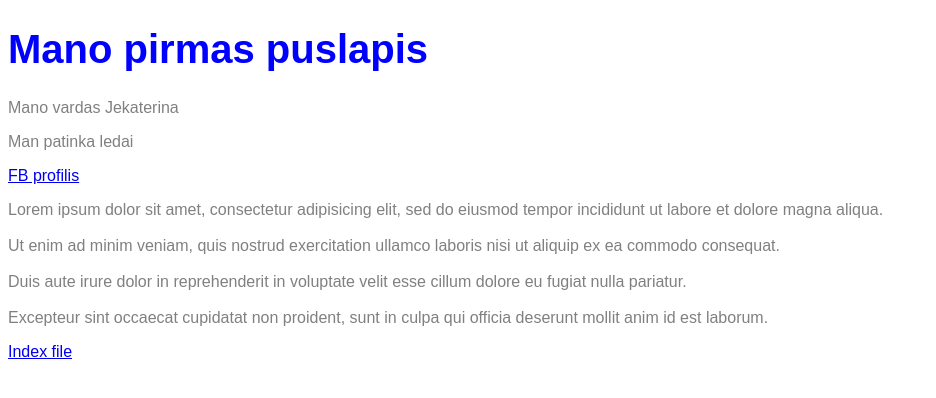
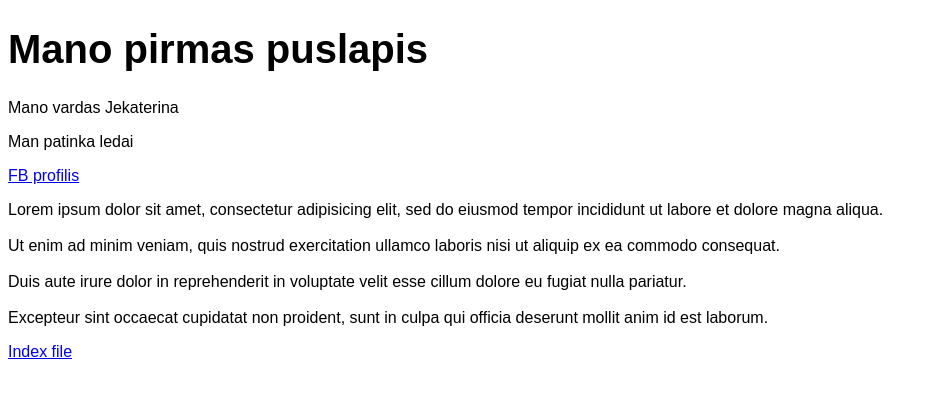
Before and after one commit to JekaterinaKackan/Hello-world, a plain HTML site: page apie.html in a window 1280 px wide. Shown: the whole page, without its empty margins (0-936 px from the left). Drawn offline with Linux system fonts and the light colour scheme.

Commit message:
color changed

```diff
--- a/css/app.css
+++ b/css/app.css
@@ -1,10 +1,10 @@
 h1 {
-        color: blue;
+        color: black;
         font-size: 40px;
         text-align: left;
     }
     p {
-        color: grey;
+        color: black;
     }
     table,
     th,
```
